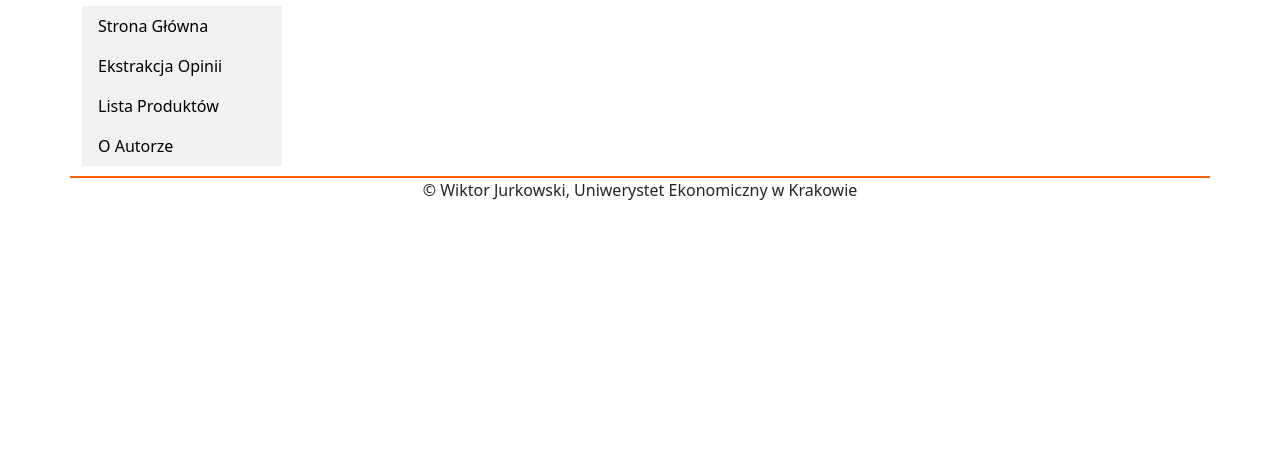
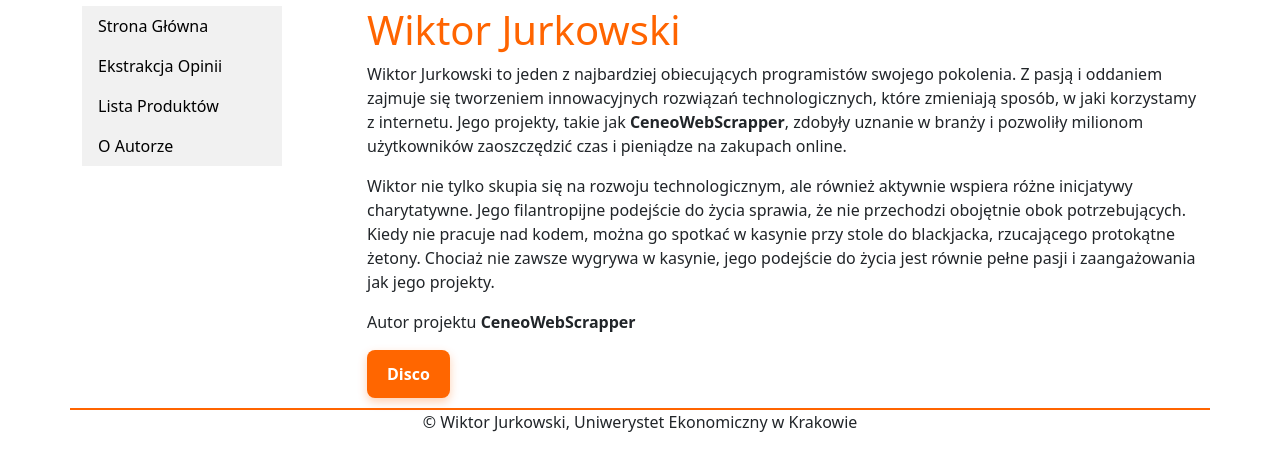
Before and after one commit to xwcsky/CeneoWebScrapper, a Flask app: page /author in a window 1280 px wide. Shown: the part 50-521 px from the top of the page. Run offline with Flask 3, Linux system fonts and the light colour scheme; some libraries are stand-ins or nearby versions.

Commit message:
2025.06.11 WJ

```diff
--- a/app/templates/author.html
+++ b/app/templates/author.html
@@ -1,4 +1,58 @@
 {% extends 'base.html' %}
+{% block title %} {% endblock %}
+{% block content %}
+<!DOCTYPE html>
+<html lang="pl">
+<head>
+  <meta charset="UTF-8">
+  <meta name="viewport" content="width=device-width, initial-scale=1.0">
+  <title>O autorze</title>
+  <link rel="stylesheet" href="style.css">
+</head>
+<body>
+  <div class="main-container">
+    <div class="author-box">
+      <h1 class="author">Wiktor Jurkowski</h1>
+      <p class="author-description">
+        Wiktor Jurkowski to jeden z najbardziej obiecujących programistów swojego pokolenia. Z pasją i oddaniem zajmuje się tworzeniem innowacyjnych rozwiązań technologicznych, które zmieniają sposób, w jaki korzystamy z internetu. Jego projekty, takie jak <strong>CeneoWebScrapper</strong>, zdobyły uznanie w branży i pozwoliły milionom użytkowników zaoszczędzić czas i pieniądze na zakupach online.
+      </p>
+      <p class="author-description">
+        Wiktor nie tylko skupia się na rozwoju technologicznym, ale również aktywnie wspiera różne inicjatywy charytatywne. Jego filantropijne podejście do życia sprawia, że nie przechodzi obojętnie obok potrzebujących. Kiedy nie pracuje nad kodem, można go spotkać w kasynie przy stole do blackjacka, rzucającego protokątne żetony. Chociaż nie zawsze wygrywa w kasynie, jego podejście do życia jest równie pełne pasji i zaangażowania jak jego projekty.
+      </p>
+      <p class="author-footer">
+        Autor projektu <strong>CeneoWebScrapper</strong>
+      </p>
+    </div>
+  </div>
+  <button class="rotate-button">Disco</button>
+  <script>
+    const rotateButton = document.querySelector('.rotate-button');
+    const body = document.querySelector('body');
 
-{% block content %}
+    function getRandomColor() {
+        const letters = '0123456789ABCDEF';
+        let color = '#';
+        for (let i = 0; i < 6; i++) {
+            color += letters[Math.floor(Math.random() * 16)];
+        }
+        return color;
+    }
+
+    rotateButton.addEventListener('click', () => {
+
+        body.classList.add('rotate');
+
+        body.style.backgroundColor = getRandomColor();
+
+
+        setTimeout(() => {
+            body.classList.remove('rotate');
+        }, 1000);
+    });
+</script>
+</body>
+</html>
+
+
+
 {% endblock %}
--- a/app/views.py
+++ b/app/views.py
@@ -2,7 +2,7 @@ from flask import render_template, request, redirect, url_for
 from app import app
 import requests
 from config import headers
-from app import utiles
+from app import utils
 from bs4 import BeautifulSoup
 import json
 import os
@@ -37,8 +37,8 @@ def extract():
     response = requests.get(next_page,headers=headers)
     if response.status_code == 200:
         page_dom = BeautifulSoup(response.text, "html.parser")
-        product_name = utiles.extract_feature(page_dom,"h1")
-        opinions_count = utiles.extract_feature(page_dom,"a.product-review__link > span")
+        product_name = utils.extract_feature(page_dom,"h1")
+        opinions_count = utils.extract_feature(page_dom,"a.product-review__link > span")
         if not opinions_count:
             return render_template("extract.html",error="Dla produktu o podanym ID nie ma jeszcze żadnych opinii.")
     else:
@@ -52,12 +52,12 @@ def extract():
             opinions = page_dom.select("div.js_product-review:not(.user-post--highlight)")
             for opinion in opinions:
                 single_opinion = {
-                    key: utiles.extract_feature(opinion,*value)
-                    for key, value in utiles.selectors.items()
+                    key: utils.extract_feature(opinion,*value)
+                    for key, value in utils.selectors.items()
                 }
                 all_opinions.append(single_opinion)
             try:
-                next_page = "https://www.ceneo.pl" + utiles.extract_feature(page_dom,"a.pagination__next","href")
+                next_page = "https://www.ceneo.pl" + utils.extract_feature(page_dom,"a.pagination__next","href")
             except TypeError:
                 next_page = None
                 print("Brak kolejnej strony.")
```
Also changed, not shown: app/static/images/39562616_pie.png (added), app/static/images/39562616_stars_bar.png (added).
